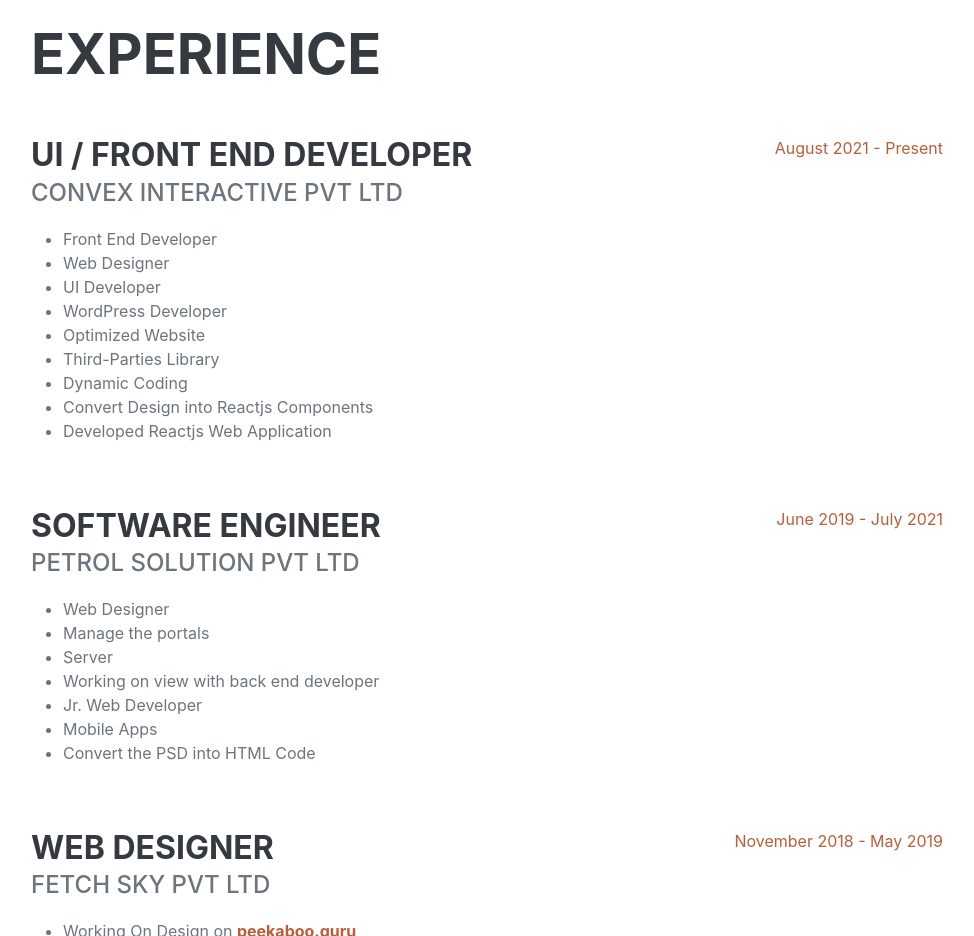
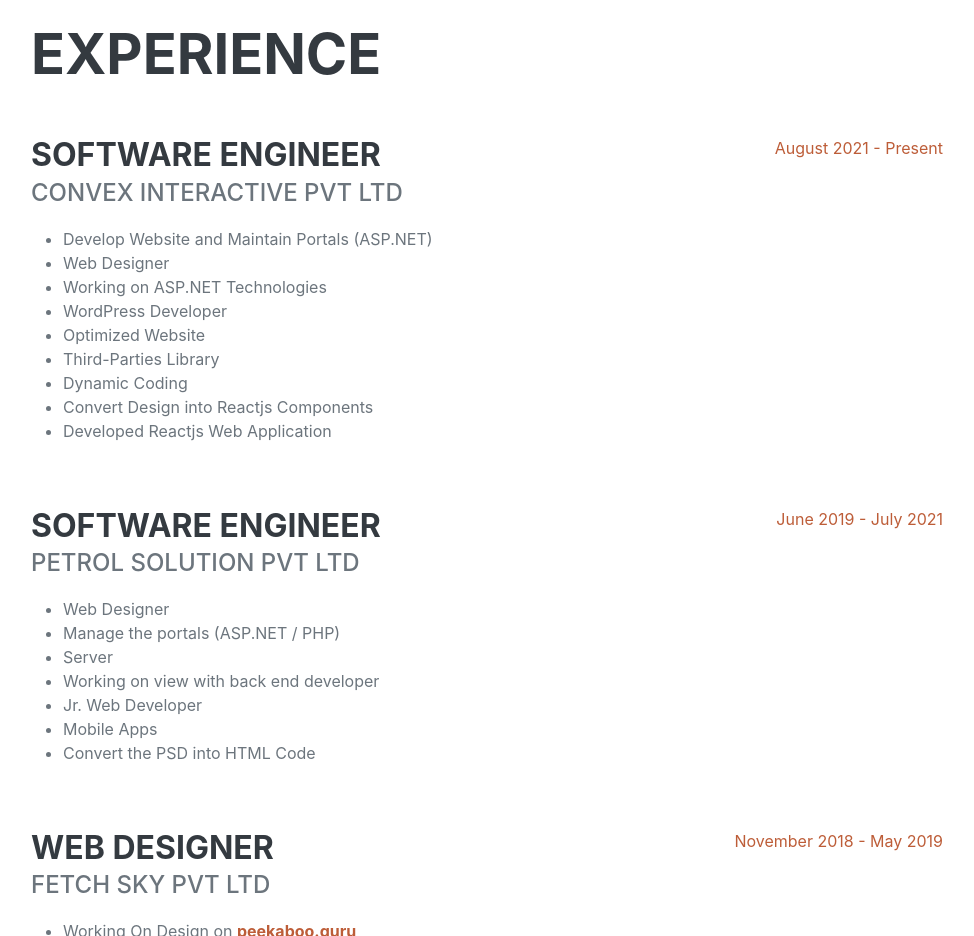
Before and after one commit to umairhashmi1994/Portfolio, a plain HTML site: page index.html in a window 1280 px wide. Shown: the part 860-1796 px from the top of the page, without its empty margins (289-1263 px from the left). Drawn offline with nearby package versions, Linux system fonts and the light colour scheme; a web font is replaced by a local one.

Commit message:
Update index.html

```diff
--- a/index.html
+++ b/index.html
@@ -63,12 +63,12 @@
                     <h2 class="mb-5">Experience</h2>
                     <div class="d-flex flex-column flex-md-row justify-content-between mb-5">
                         <div class="flex-grow-1">
-                            <h3 class="mb-0">UI / Front End Developer</h3>
+                            <h3 class="mb-0">Software Engineer</h3>
                             <div class="subheading mb-3">Convex Interactive Pvt Ltd</div>
                             <ul>
-                                <li>Front End Developer</li>
+                                <li>Develop Website and Maintain Portals (ASP.NET)</li>
                                 <li>Web Designer</li>
-                                <li>UI Developer</li>
+                                <li>Working on ASP.NET Technologies</li>
                                 <li>WordPress Developer</li>
                                 <li>Optimized Website</li>
                                 <li>Third-Parties Library</li>
@@ -85,7 +85,7 @@
                             <div class="subheading mb-3">Petrol Solution Pvt Ltd</div>
                             <ul>
                                 <li>Web Designer</li>
-                                <li>Manage the portals</li>
+                                <li>Manage the portals (ASP.NET / PHP)</li>
                                 <li>Server</li>
                                 <li>Working on view with back end developer</li>
                                 <li>Jr. Web Developer</li>
```
